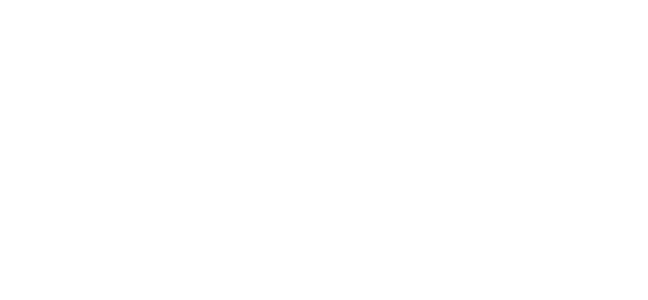
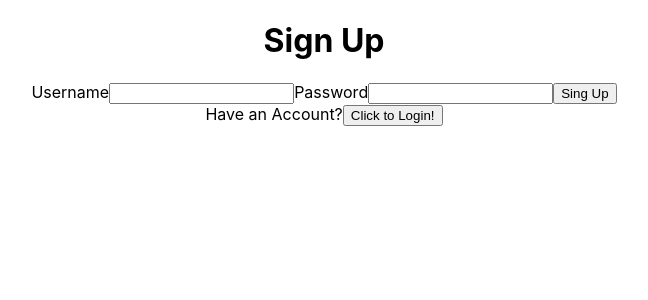
Before and after one commit to kmarks2013/simple-auth-test-client, a React (Create React App) app: page / in a window 1280 px wide. Both pictures are taken after a click on the button "Click to Sign-Up". Shown: the top 300 px of the page, without its empty margins (316-964 px from the left). Built offline with nearby package versions, Linux system fonts and the light colour scheme.

Commit message:
adds Basic signup render with h1, form, and button to swtich to login

```diff
--- a/src/components/SignupPage.js
+++ b/src/components/SignupPage.js
@@ -1,10 +1,20 @@
 import React, { Component } from 'react'
 
 export default class SignupPage extends Component {
+
     render() {
         return (
             <div>
-
+                <h1>Sign Up</h1>
+                <form>
+                    <label>Username</label>
+                    <input type="text" name="username"  ></input>
+                    <label>Password</label>
+                    <input type="password" name="password" ></input>
+                    <input type="submit" value="Sing Up"></input>
+                </form>
+                <label>Have an Account?</label>
+                <button onClick={() => this.props.redirect('login')}>Click to Login!</button>
             </div>
         )
     }
```
